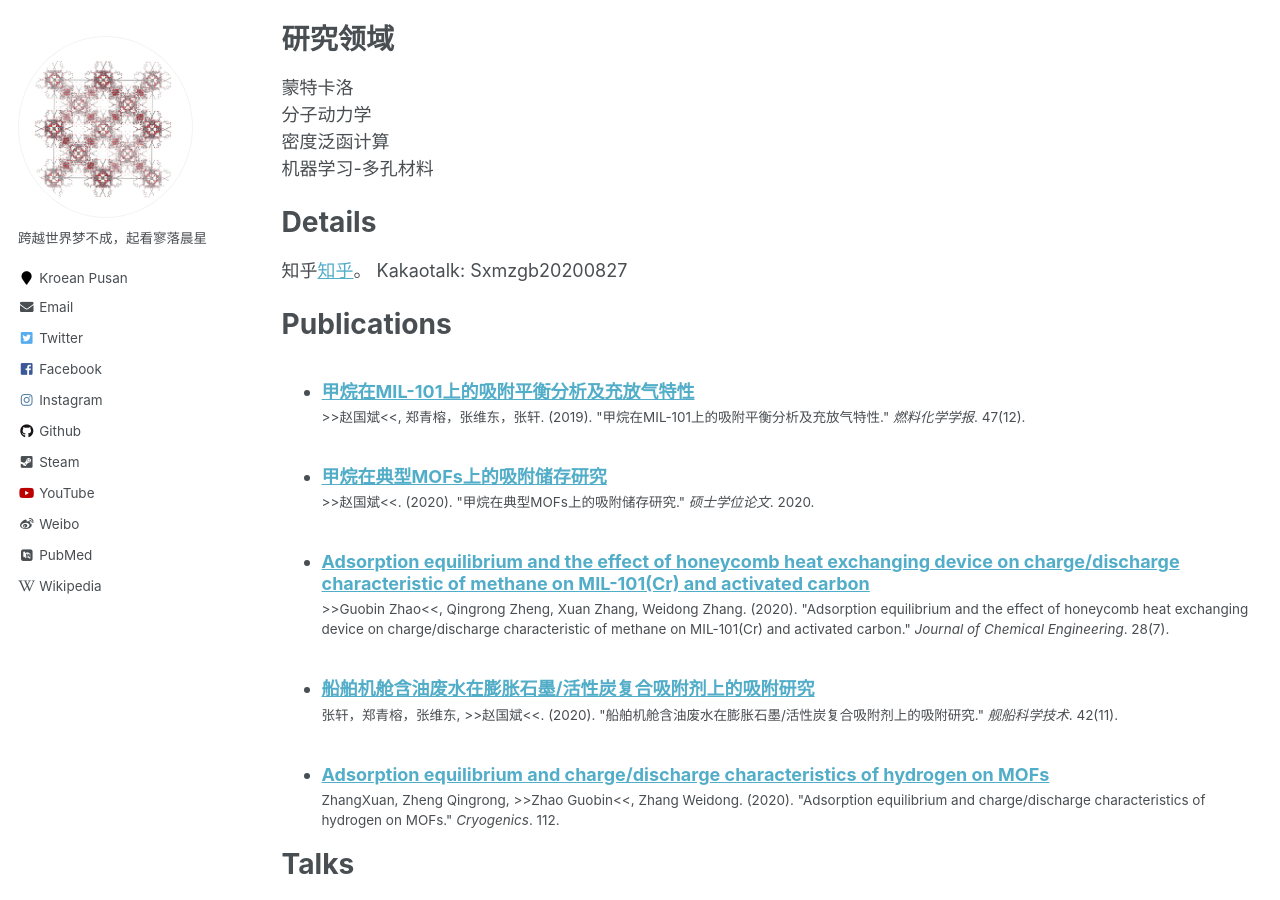
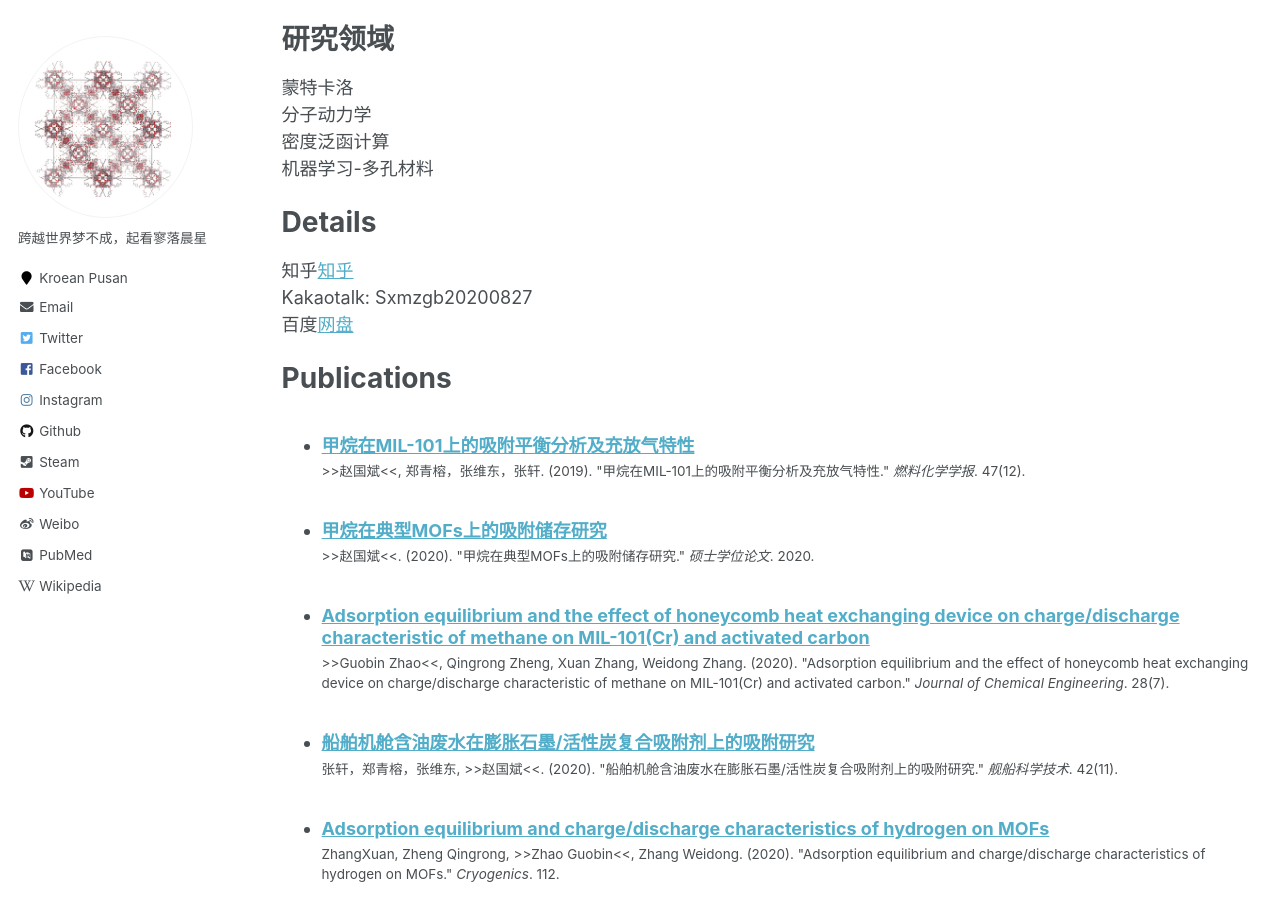
Before and after one commit to sxm13/ZGBshenxiaomoCV.github.io, a Jekyll site: the page built from _pages/cv.md, in a window 1280 px wide and 900 px high, scrolled down 1895 px. Built offline with Jekyll 4.4.1, drawn with Linux system fonts in a browser that asks for light colours; some web fonts are replaced.

Commit message:
Update cv.md

```diff
--- a/_pages/cv.md
+++ b/_pages/cv.md
@@ -74,8 +74,9 @@ Skills
 
 Details
 ======
-知乎[知乎](https://www.zhihu.com/people/mo-ran-hui-shou-16-68-98 "CV")。
+知乎[知乎](https://www.zhihu.com/people/mo-ran-hui-shou-16-68-98 "CV")
 Kakaotalk: Sxmzgb20200827
+百度[网盘](https://pan.baidu.com/disk/home?#/all?vmode=list&path=%2F "pan")
 
 Publications
 ======
```
